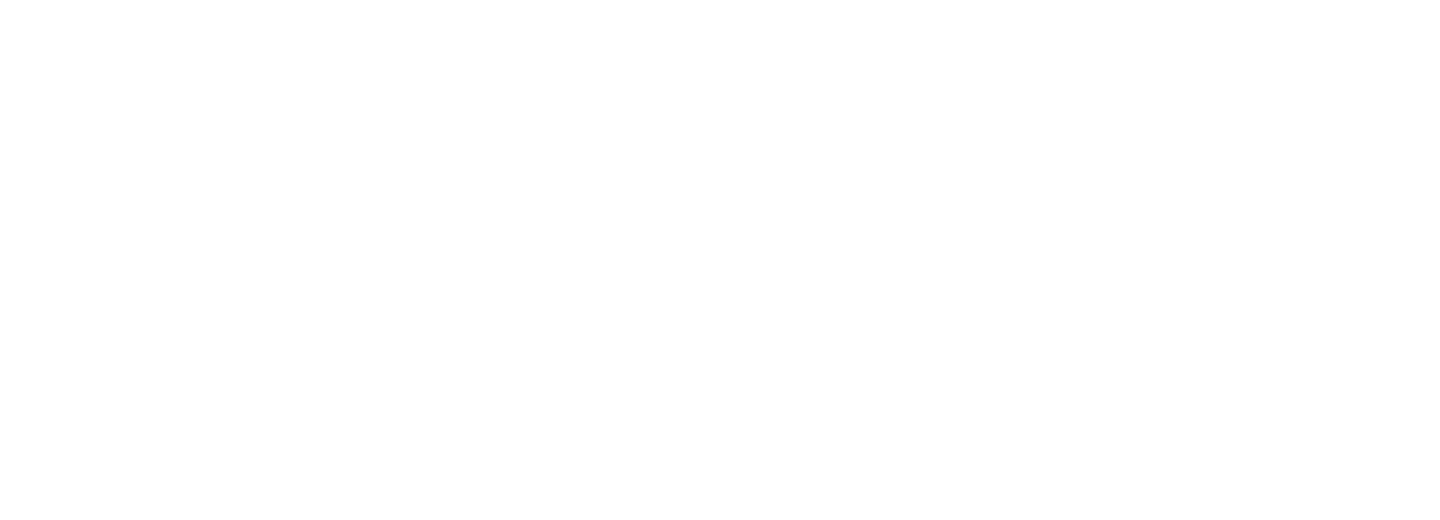
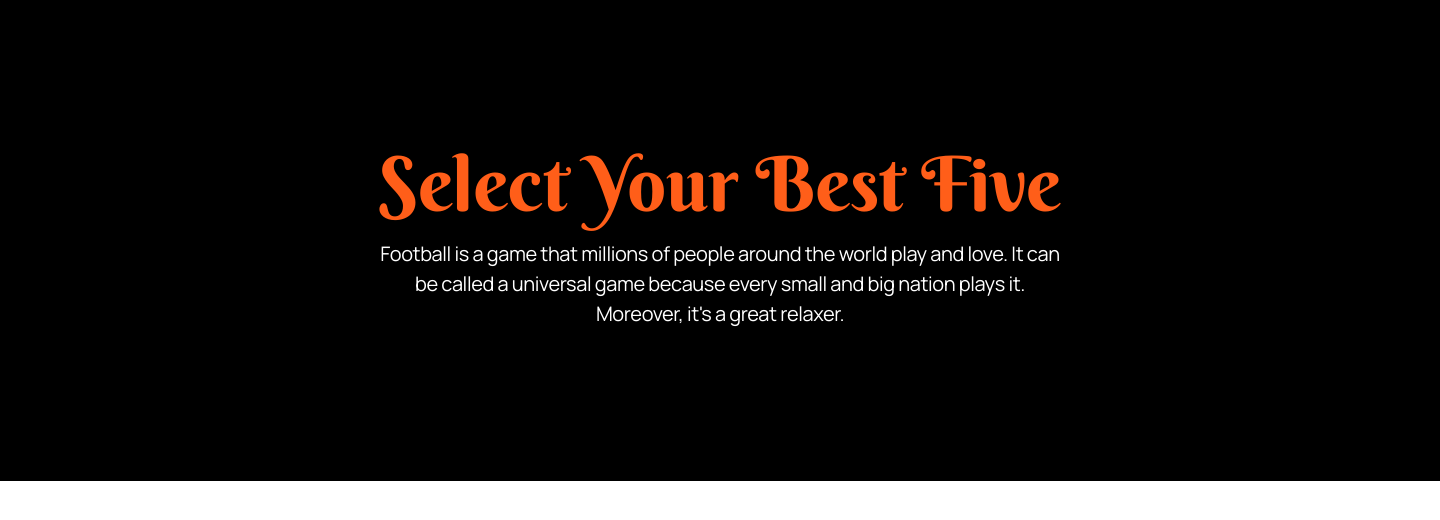
Before and after one commit to tuhinshuvra/select_super_five, a plain HTML site: page index.html in a window 1280 px wide. Shown: the whole page, 1440 px wide, since content can reach past the window. Drawn offline with nearby package versions, Linux system fonts and the light colour scheme.

Commit message:
header section one

```diff
--- a/index.html
+++ b/index.html
@@ -6,13 +6,29 @@
     <meta http-equiv="X-UA-Compatible" content="IE=edge">
     <meta name="viewport" content="width=device-width, initial-scale=1.0">
     <title>Best Five Player</title>
+
+
+    <link rel="preconnect" href="https://fonts.googleapis.com">
+    <link rel="preconnect" href="https://fonts.gstatic.com" crossorigin>
+    <link href="https://fonts.googleapis.com/css2?family=Berkshire+Swash&display=swap" rel="stylesheet">
+    <link href="https://fonts.googleapis.com/css2?family=Manrope:wght@400;600;700;800&display=swap" rel="stylesheet">
+
+
     <link rel="stylesheet" href="https://cdn.jsdelivr.net/npm/bootstrap@5.2.0/dist/css/bootstrap.min.css">
     <link rel="stylesheet" href="/style/style.css">
-
 </head>
 
 <body>
-    <header></header>
+    <header>
+        <div class="container-fluid col-lg-6">
+            <h1>Select Your Best Five</h1>
+            <p>Football is a game that millions of people around the world play and love. It can be
+                called a universal game because every small and big nation plays it. Moreover, it's a great relaxer.
+            </p>
+
+        </div>
+
+    </header>
     <main>
 
 
--- a/style/style.css
+++ b/style/style.css
@@ -0,0 +1,44 @@
+/* common font */
+body {
+    font-family: 'Berkshire Swash', cursive;
+    font-family: 'Manrope', sans-serif;
+}
+
+header {
+    position: absolute;
+    width: 1440px;
+    height: 481px;
+    left: 0px;
+    top: 0px;
+
+    background: #000000;
+    display: flex;
+    justify-content: center;
+    align-items: center;
+}
+
+header h1 {
+    font-family: 'Berkshire Swash', cursive;
+    /* font-family: 'Berkshire Swash'; */
+    font-style: normal;
+    font-weight: 400;
+    font-size: 76px;
+    line-height: 94px;
+    text-align: center;
+    text-transform: capitalize;
+
+    color: #FF5E19;
+
+}
+
+header p {
+    font-family: 'Manrope';
+    font-style: normal;
+    font-weight: 500;
+    font-size: 20px;
+    line-height: 30px;
+    text-align: center;
+    letter-spacing: -0.02em;
+
+    color: #FFFFFF;
+}
```
